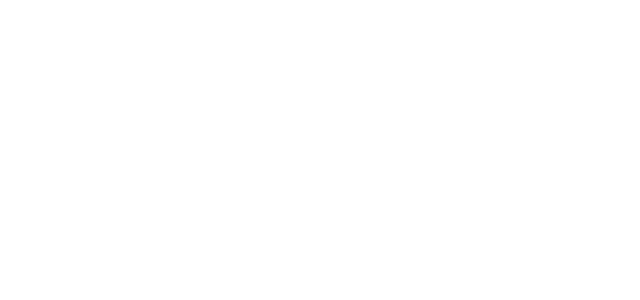
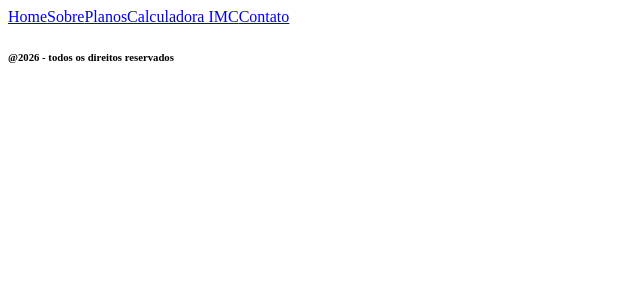
Before and after one commit to 1ESPA-Yan/NeoGym-academia-inteligente, a React (Vite) app: page / in a window 1280 px wide. Shown: the top 300 px of the page, without its empty margins (0-640 px from the left). Built offline with nearby package versions, Linux system fonts and the light colour scheme.

Commit message:
feat: configuracao do roteamento base no app.jsx

```diff
--- a/src/App.jsx
+++ b/src/App.jsx
@@ -1,9 +1,17 @@
+
+import { BrowserRouter, Routes, Route } from 'react-router-dom'
+import Nav from './components/Nav'
+import Footer from './components/Footer'
 
 function App() {
 
   return (
-    <>
-    </>
+    <BrowserRouter>
+      <Nav />
+      <Routes>
+      </Routes>
+      <Footer />
+    </BrowserRouter>
   )
 }
 
```
